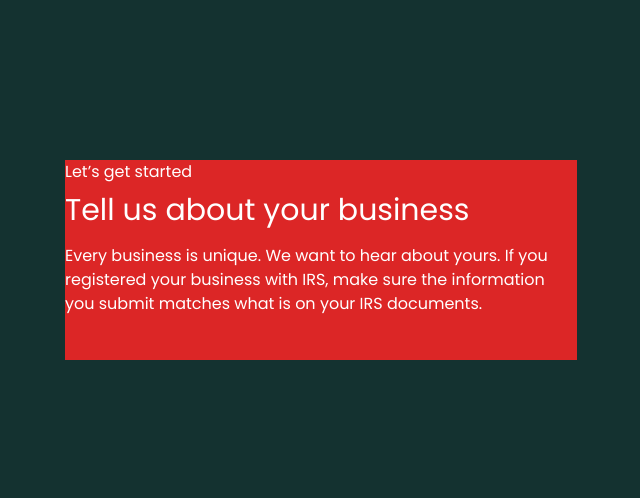
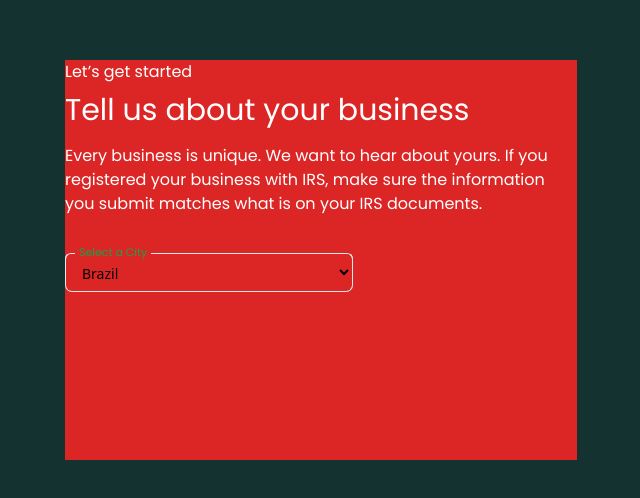
Before and after one commit to mohdyaserkt/hawkinvoice-clientSide, a Next.js app: page /getstarted in a window 1280 px wide. Shown: the part 140-638 px from the top of the page, without its empty margins (319-959 px from the left). Built offline with nearby package versions, Linux system fonts and the light colour scheme.

Commit message:
2 Aug 2023, 15:28

```diff
--- a/src/app/(organization)/getstarted/page.tsx
+++ b/src/app/(organization)/getstarted/page.tsx
@@ -1,3 +1,4 @@
+
 import React from 'react'
 
 
@@ -7,7 +8,7 @@
       <div className='h-screen w-screen '>
         <nav></nav>
         <div className='flex h-full justify-center items-center'>
-        <div className='bg-red-600 w-2/5 h-[200px]'>
+          <div className='bg-red-600 w-2/5 h-2/4'>
             <div className='text-white text-base'>Let’s get started</div>
             <div className='mt-2 mb-4'>
               <h1 className='text-white text-3xl'>Tell us about your business</h1>
@@ -18,6 +19,21 @@
               </p>
             </div>
 
+            <div className="relative h-10 w-72  min-w-[200px]">
+              <select className="peer h-full w-full rounded-[7px] border border-blue-gray-200 border-t-transparent bg-transparent px-3 py-2.5 font-sans text-sm font-normal text-blue-gray-700 outline outline-0 transition-all placeholder-shown:border placeholder-shown:border-blue-gray-200 placeholder-shown:border-t-blue-gray-200 empty:!bg-red-500 focus:border-2 focus:border-white focus:border-t-transparent focus:outline-0 disabled:border-0 disabled:bg-blue-gray-50">
+                <option value="brazil">Brazil</option>
+                <option value="bucharest">Bucharest</option>
+                <option value="london">London</option>
+                <option value="washington">Washington</option>
+              </select>
+              <label className="before:content[' '] after:content[' '] pointer-events-none absolute left-0 -top-1.5 flex h-full w-full select-none text-[11px] font-normal leading-tight text-green-600 transition-all before:pointer-events-none before:mt-[6.5px] before:mr-1 before:box-border before:block before:h-1.5 before:w-2.5 before:rounded-tl-md before:border-t before:border-l before:border-blue-gray-200 before:transition-all after:pointer-events-none after:mt-[6.5px] after:ml-1 after:box-border after:block after:h-1.5 after:w-2.5 after:flex-grow after:rounded-tr-md after:border-t after:border-r after:border-blue-gray-200 after:transition-all peer-placeholder-shown:text-sm peer-placeholder-shown:leading-[3.75] peer-placeholder-shown:text-blue-gray-500 peer-placeholder-shown:before:border-transparent peer-placeholder-shown:after:border-transparent peer-focus:text-[11px] peer-focus:leading-tight peer-focus:text-green-600 peer-focus:before:border-t-2 peer-focus:before:border-l-2 peer-focus:before:border-white peer-focus:after:border-t-2 peer-focus:after:border-r-2 peer-focus:after:border-white peer-disabled:text-transparent peer-disabled:before:border-transparent peer-disabled:after:border-transparent peer-disabled:peer-placeholder-shown:text-blue-gray-500">
+                Select a City
+              </label>
+            </div>
+
+
+
+
 
 
           </div>
@@ -25,6 +41,8 @@
         </div>
 
       </div>
+
+
     </>
 
   )
```
Lines whose indentation alone changed are shown as unchanged.
